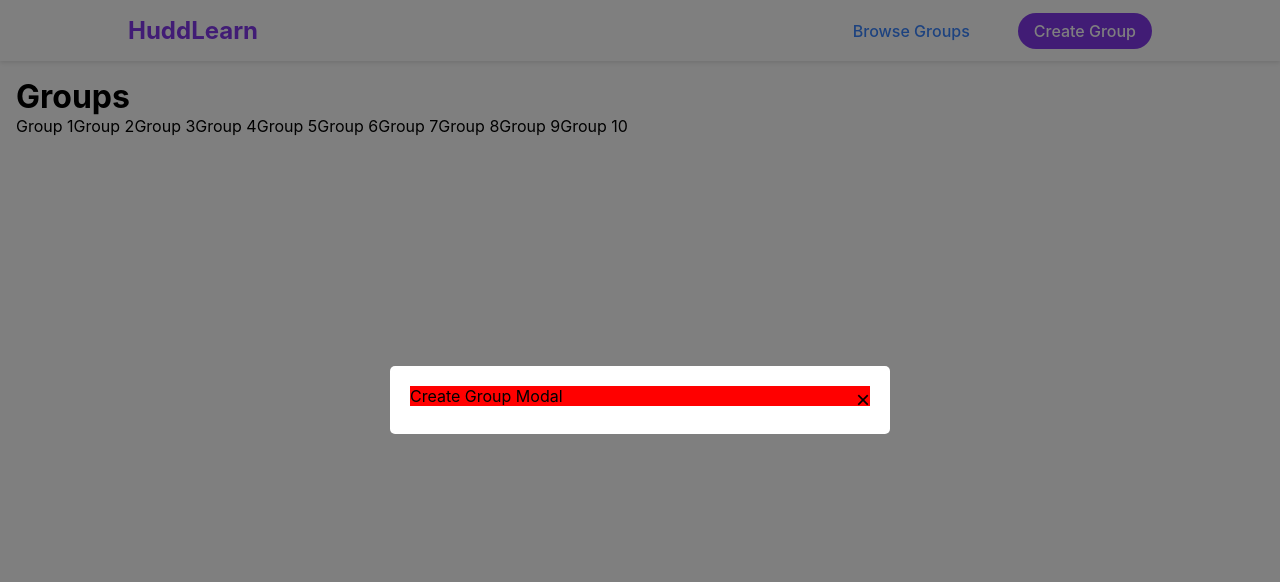
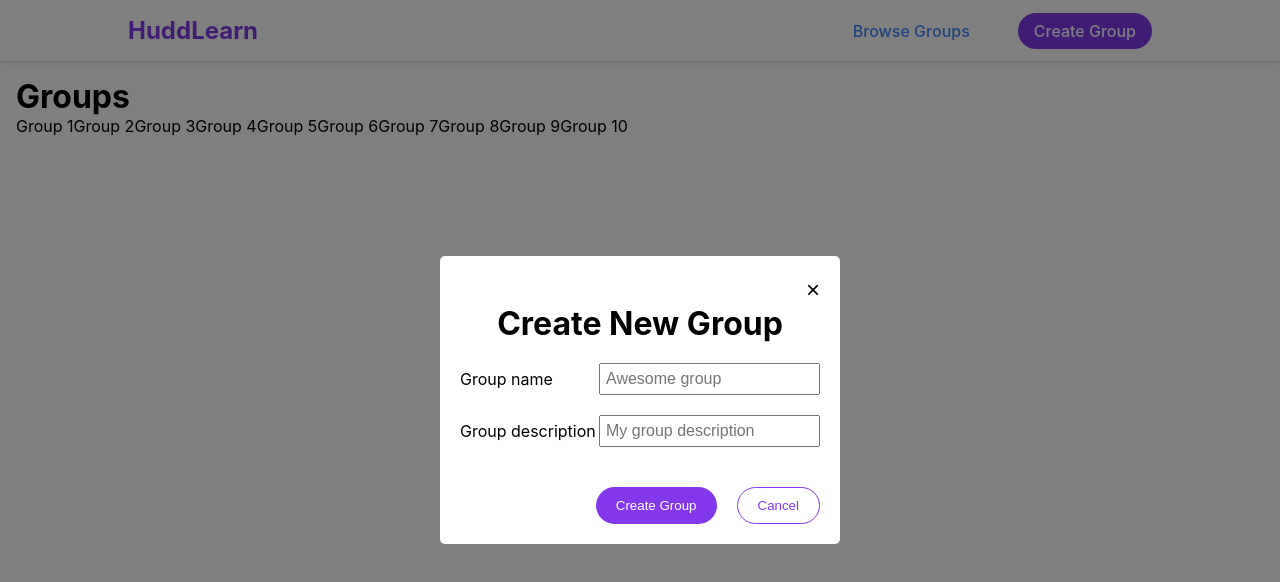
Before and after one commit to adel-batal/huddlearn, a React (Vite) app in the folder client/: page /groups in a window 1280 px wide. Both pictures are taken after a click on the element "Create Group". Shown: the top 582 px of the page. Built offline with nearby package versions, Linux system fonts and the light colour scheme.

Commit message:
Update group creation modal

```diff
--- a/client/src/App.tsx
+++ b/client/src/App.tsx
@@ -4,7 +4,7 @@ import Home from './views/Home/Home'
 import Groups from './views/Groups/Groups'
 import Navbar from './components/Navbar/Navbar'
 import { useState } from 'react';
-import CreateGroupModal from './components/Modals/CreateGroupModal';
+import CreateGroupModal from './components/Modals/CreateGroupModal/CreateGroupModal';
 
 function App() {
   const [isCreateGroupModalOpen, setIsCreateGroupModalOpen] = useState(false);
--- a/client/src/components/Modals/BaseModal.module.css
+++ b/client/src/components/Modals/BaseModal/BaseModal.module.css
@@ -14,7 +14,7 @@
     background-color: white;
     padding: 20px;
     border-radius: 5px;
-    max-width: 500px;
+    max-width: 400px;
     width: 100%;
   }
 
@@ -23,8 +23,5 @@
     border: none;
     background: none;
     font-size: 1.5rem;
+    cursor: pointer;
   }
-
-  .modalContent {
-    background-color: red;
-  }
--- a/client/src/components/Modals/BaseModal.tsx
+++ b/client/src/components/Modals/BaseModal/BaseModal.tsx
@@ -1,7 +1,7 @@
 import React from 'react';
 import ReactDOM from 'react-dom';
 import styles from './BaseModal.module.css';
-import { ModalProps } from '../../types/modal';
+import { ModalProps } from '../../../types/modal';
 
 const Modal: React.FC<ModalProps> = ({ isOpen, onClose, children }) => {
   if (!isOpen) return null;
--- a/client/src/components/Modals/CreateGroupModal.tsx
+++ /dev/null
@@ -1,14 +0,0 @@
-import BaseModal from './BaseModal';
-import { CreateGroupModalProps } from '../../types/modal';
-
-const CreateGroupModal: React.FC<CreateGroupModalProps> = props => {
-    return (
-        <div>
-            <BaseModal {...props}>
-                <p>Create Group Modal</p>
-            </BaseModal>
-        </div>
-    );
-};
-
-export default CreateGroupModal;
--- /dev/null
+++ b/client/src/components/Modals/CreateGroupModal/CreateGroupModal.module.css
@@ -0,0 +1,39 @@
+.contentContainer {
+    display: flex;
+    flex-direction: column;
+    align-items: center;
+    justify-content: center;
+    width: 100%;
+    gap: 20px;
+}
+
+.inputRow {
+    display: flex;
+    align-items: center;
+    justify-content: space-between;
+    width: 100%;
+}
+
+.modalActions {
+    display: flex;
+    justify-content: flex-end;
+    width: 100%;
+    gap: 20px;
+}
+
+.actionButton {
+    margin-top: 20px;
+    padding: 10px 20px;
+    border-radius: 30px;
+    color: white;
+    cursor: pointer;
+}
+
+.createButton {
+    background-color: var(--purple);
+}
+
+.cancelButton {
+    border: 1px solid var(--purple);
+    color: var(--purple);
+}
--- /dev/null
+++ b/client/src/components/Modals/CreateGroupModal/CreateGroupModal.tsx
@@ -0,0 +1,37 @@
+import BaseModal from '../BaseModal/BaseModal';
+import { CreateGroupModalProps } from '../../../types/modal';
+import styles from './CreateGroupModal.module.css';
+
+const CreateGroupModal: React.FC<CreateGroupModalProps> = props => {
+    const {
+        contentContainer,
+        inputRow,
+        modalActions,
+        actionButton,
+        createButton,
+        cancelButton
+    } = styles;
+    return (
+        <div>
+            <BaseModal {...props}>
+                <div className={contentContainer}>
+                    <h1>Create New Group</h1>
+                    <div className={inputRow}>
+                        <span>Group name</span>
+                        <input type="text" placeholder="Awesome group" />
+                    </div>
+                    <div className={inputRow}>
+                        <span>Group description</span>
+                        <input type="text" placeholder="My group description" />
+                    </div>
+                    <div className={modalActions}>
+                        <button className={`${actionButton} ${createButton}`}>Create Group</button>
+                        <button className={`${actionButton} ${cancelButton}`} onClick={props.onClose}>Cancel</button>
+                    </div>
+                </div>
+            </BaseModal>
+        </div>
+    );
+};
+
+export default CreateGroupModal;
--- a/client/src/index.css
+++ b/client/src/index.css
@@ -11,6 +11,12 @@ a {
     color: inherit;
 }
 
+button {
+    border: none;
+    background: none;
+    cursor: pointer;
+}
+
 body {
     margin: 0;
     font-family: -apple-system, BlinkMacSystemFont, "Segoe UI", "Roboto",
@@ -18,6 +24,11 @@ body {
         "Helvetica Neue", sans-serif;
     -webkit-font-smoothing: antialiased;
     -moz-osx-font-smoothing: grayscale;
+}
+
+input {
+    font-size: 1rem;
+    padding: 5px;
 }
 
 :root {
```
